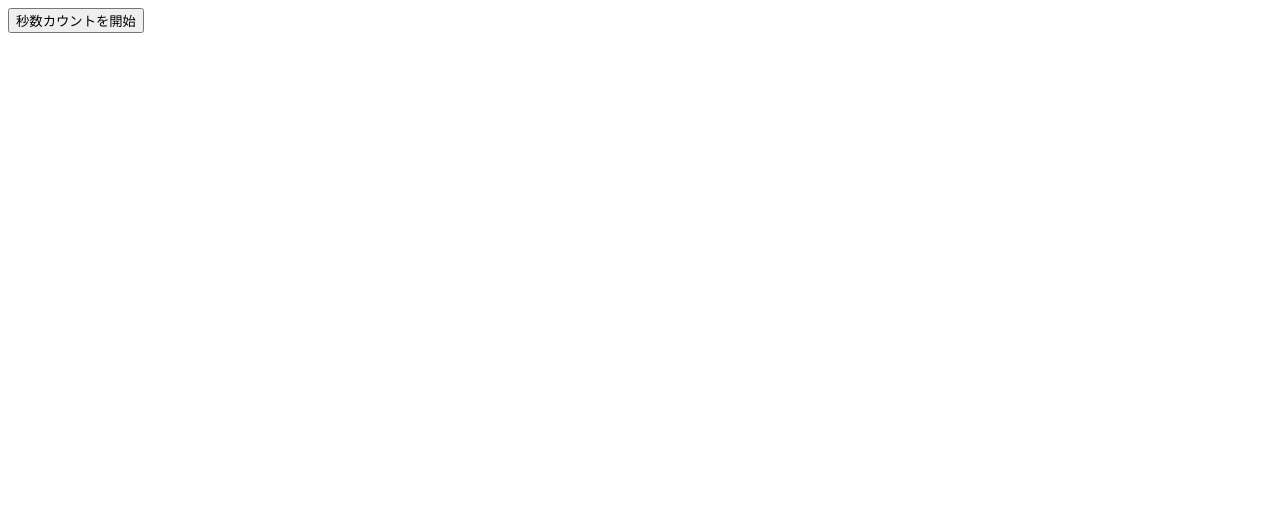
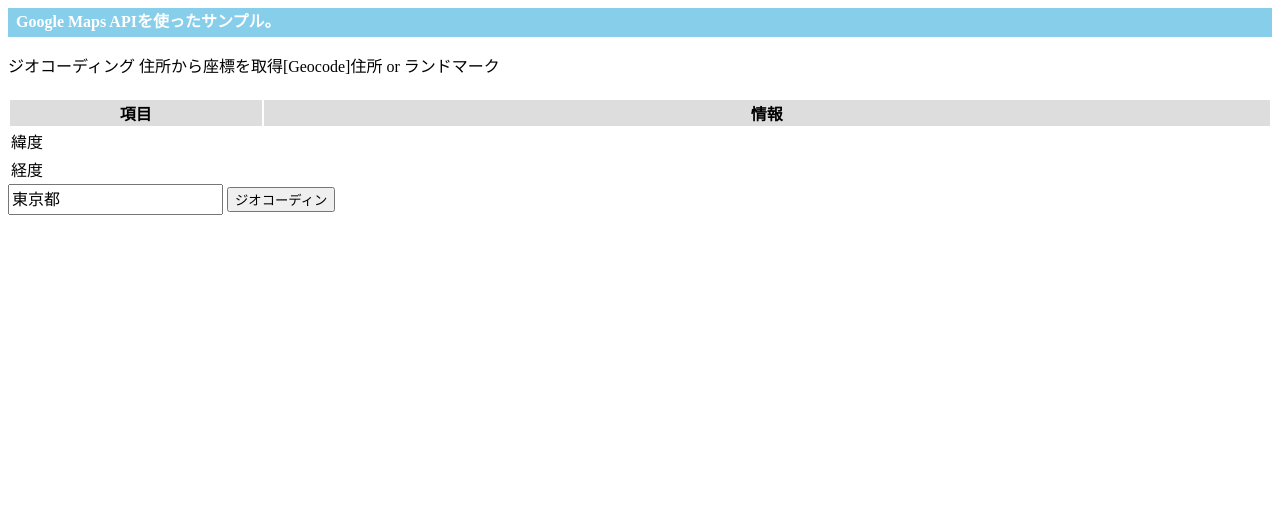
Before and after one commit to rashinsyou/webtest, a plain HTML site: page index.html in a window 1280 px wide. Drawn offline with Linux system fonts and the light colour scheme; some packages are replaced by stand-ins of ours.

Commit message:
Update index.html

```diff
--- a/index.html
+++ b/index.html
@@ -1,10 +1,27 @@
-<script>
-var s = 0;
-function countSecond() {
-	s++;
-	document.getElementById("sample1").innerHTML = s+"秒";
-}
-</script>
-<div id="sample1">
-<button onclick="setInterval('countSecond()',1000)">秒数カウントを開始</button>
-</div>
+<html lang="ja">
+<head>
+<meta charset="UTF-8">
+<title>Google Maps JavaScript API ジオコーディング(Geocode)</title>
+<style>
+p {line-height:180%}
+.head-title {width:100%;background:#87ceeb;color:#fff;text-indent:8px;font-weight:700;line-height:180%}
+</style>
+<script
+ src="https://maps.google.com/maps/api/js?key=APIキー"></script>
+<script src="サンプル.js" ></script>
+</head>
+<body onload="initialize()">
+<div class="head-title">Google Maps APIを使ったサンプル。</div>
+<p>ジオコーディング 住所から座標を取得[Geocode]住所 or ランドマーク</p>
+<table style="width:100%;border:0">
+<tr style="background-color:#dddddd">
+<th style="width:20%">項目</th>
+<th>情報</th></tr>
+<tr><td>緯度</td><td id="id_ido"></td></tr>
+<tr><td>経度</td><td id="id_keido"></td></tr>
+</table>
+<input id="address" type="textbox" value="東京都" style="line-height:1.6em;font-size:16px">
+<input type="button" value="ジオコーディン" onclick="codeAddress() style="height:30px">
+<div id="map_canvas" style="width:100%;height:300px"></div>
+</body>
+</html>
```
